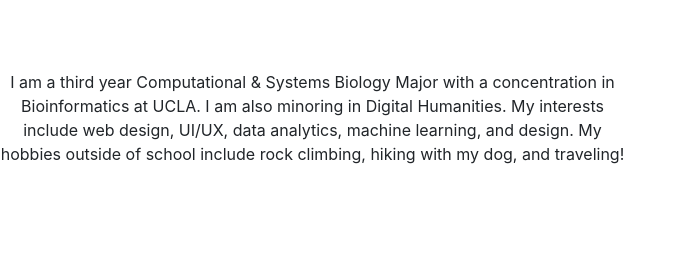
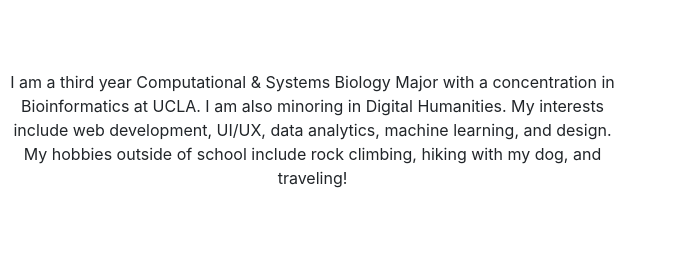
Before and after one commit to mialbaker/Personal-Page, a plain HTML site: page aboutme.html in a window 1280 px wide. Shown: the part 638-918 px from the top of the page, 0-693 px from the left. Drawn offline with nearby package versions, Linux system fonts and the light colour scheme; a web font is replaced by a local one.

Commit message:
add text

```diff
--- a/aboutme.html
+++ b/aboutme.html
@@ -171,7 +171,7 @@
 
 				<div class="col-md-6">
 
-					<p>I am a third year Computational & Systems Biology Major with a concentration in Bioinformatics at UCLA. I am also minoring in Digital Humanities. My interests include web design, UI/UX, data analytics, machine learning, and design. My hobbies outside of school include rock climbing, hiking with my dog, and traveling!</p>
+					<p>I am a third year Computational & Systems Biology Major with a concentration in Bioinformatics at UCLA. I am also minoring in Digital Humanities. My interests include web development, UI/UX, data analytics, machine learning, and design. My hobbies outside of school include rock climbing, hiking with my dog, and traveling!</p>
 
 				</div>
 
```
